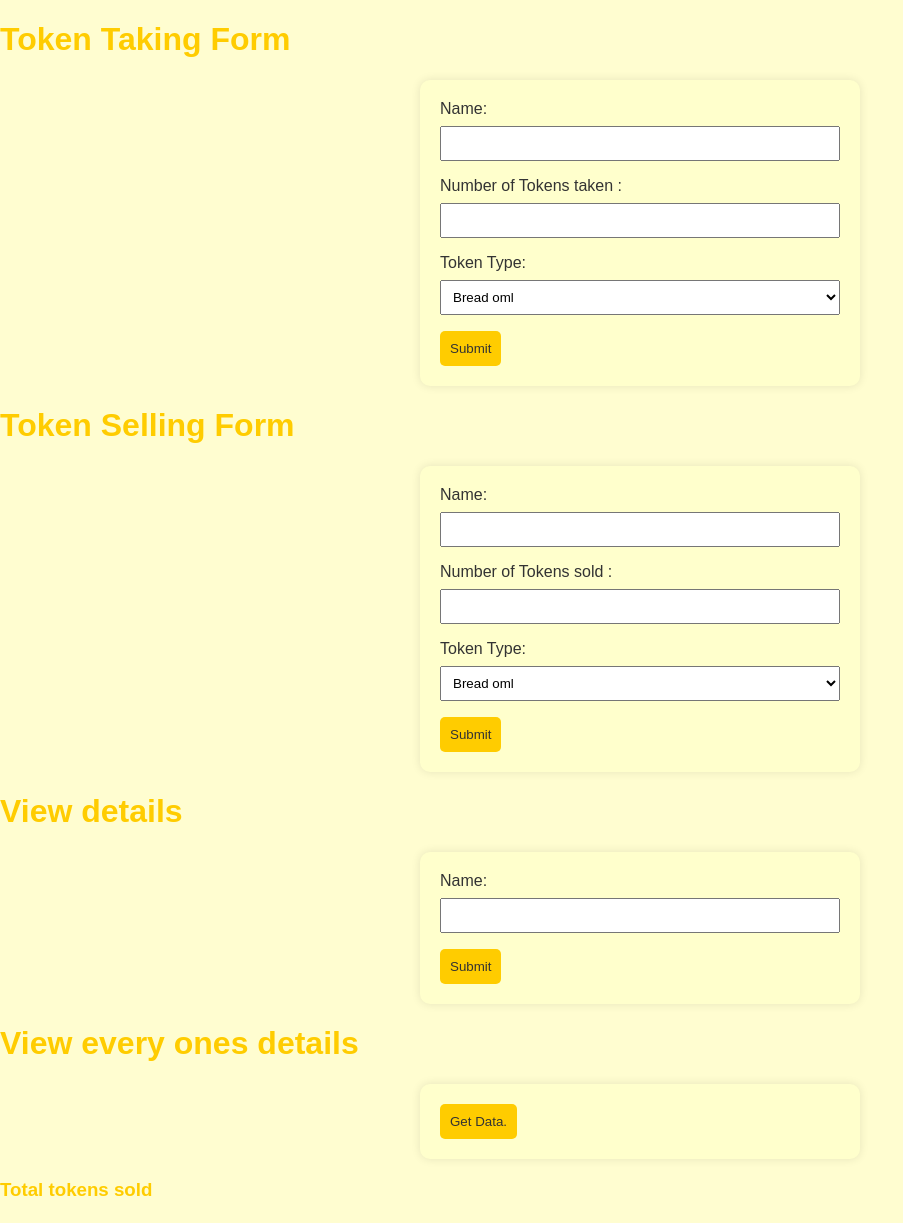
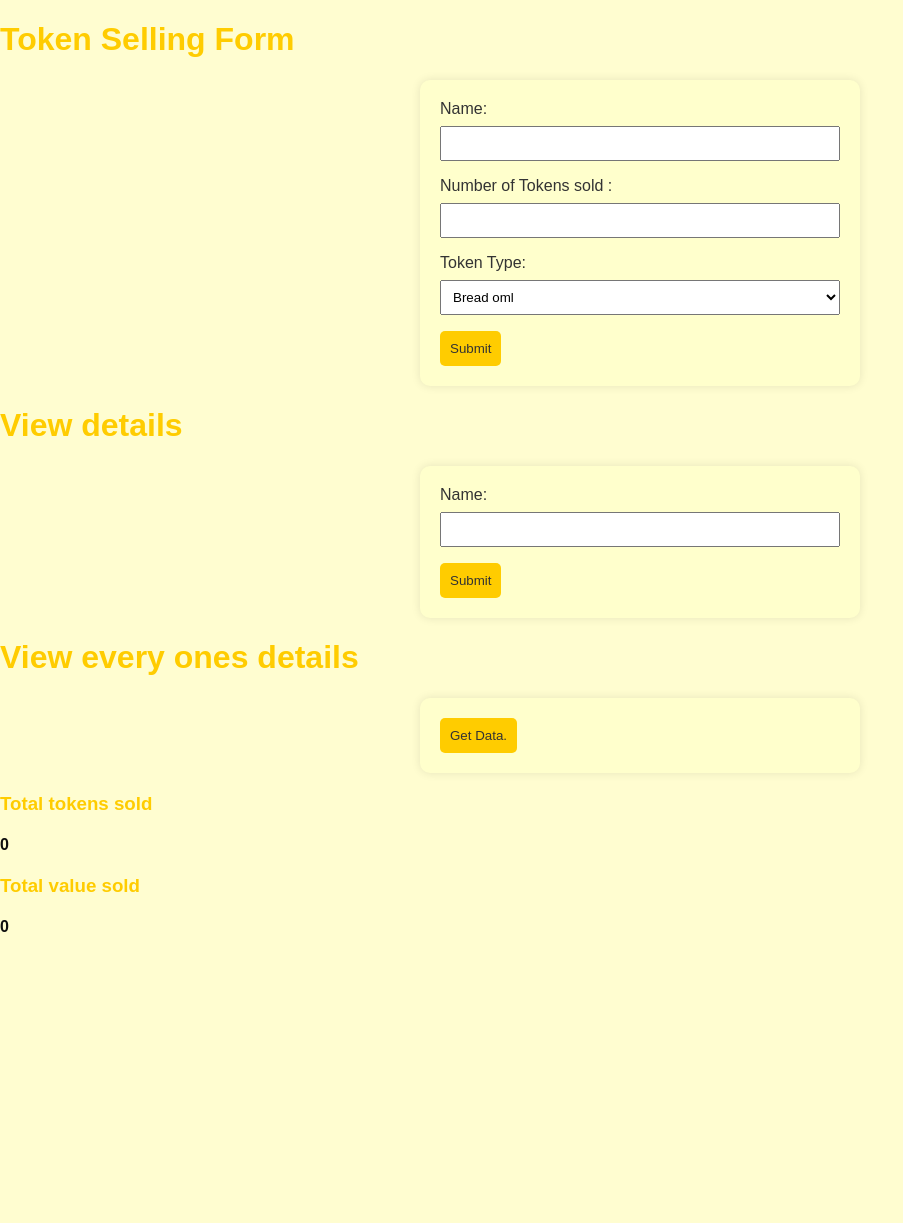
Before and after one commit to kskkoushik/egg_House, a Flask app: page / in a window 1280 px wide. Shown: the top 1223 px of the page, without its empty margins (0-903 px from the left). After the commit the page ends 932 px from the top, so only its background shows below. Run offline with Flask 3, Linux system fonts and the light colour scheme; data that the repository does not hold is empty.

Commit message:
removed unnescessary form

```diff
--- a/templates/mainPage.html
+++ b/templates/mainPage.html
@@ -61,24 +61,7 @@
    </style>
 </head>
 <body>
-    <h1>Token Taking Form</h1>
-    <form method="post" action="/take_submit">
-        <label for="name">Name:</label>
-        <input type="text" name="name" required>
 
-        <label for="tokens">Number of Tokens taken :</label>
-        <input type="number" name="tokens" required>
-
-        <label for="token_type">Token Type:</label>
-        <select name="token_type" required>
-           <option value="bo">Bread oml</option>
-             <option value="boc">Bread oml cheese</option>
-             <option value="boch">Bread oml chick</option>
-           <option value="chiegg">chilli  egg</option>
-        </select>
-
-        <button type="submit">Submit</button>
-    </form>
 
     <h1>Token Selling Form</h1>
     <form method="post" action="/sold_submit">
```
